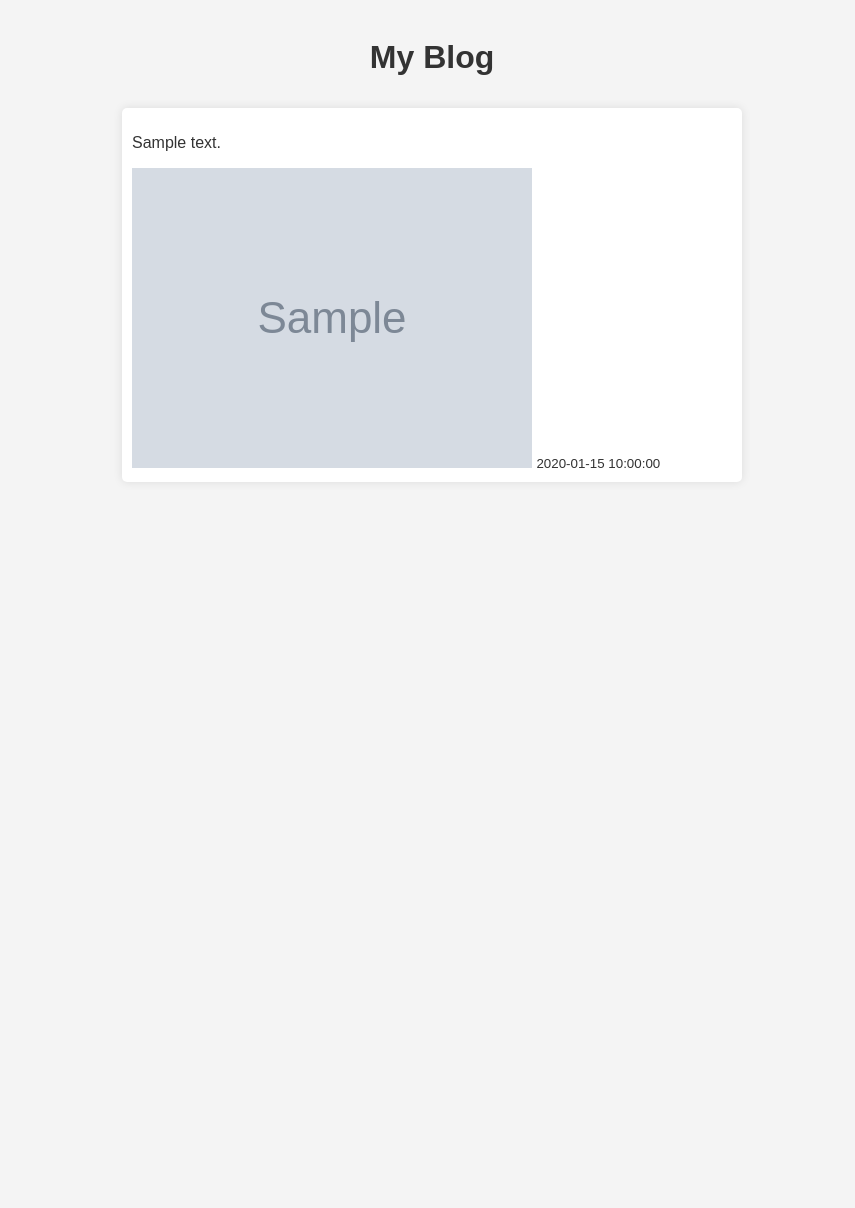
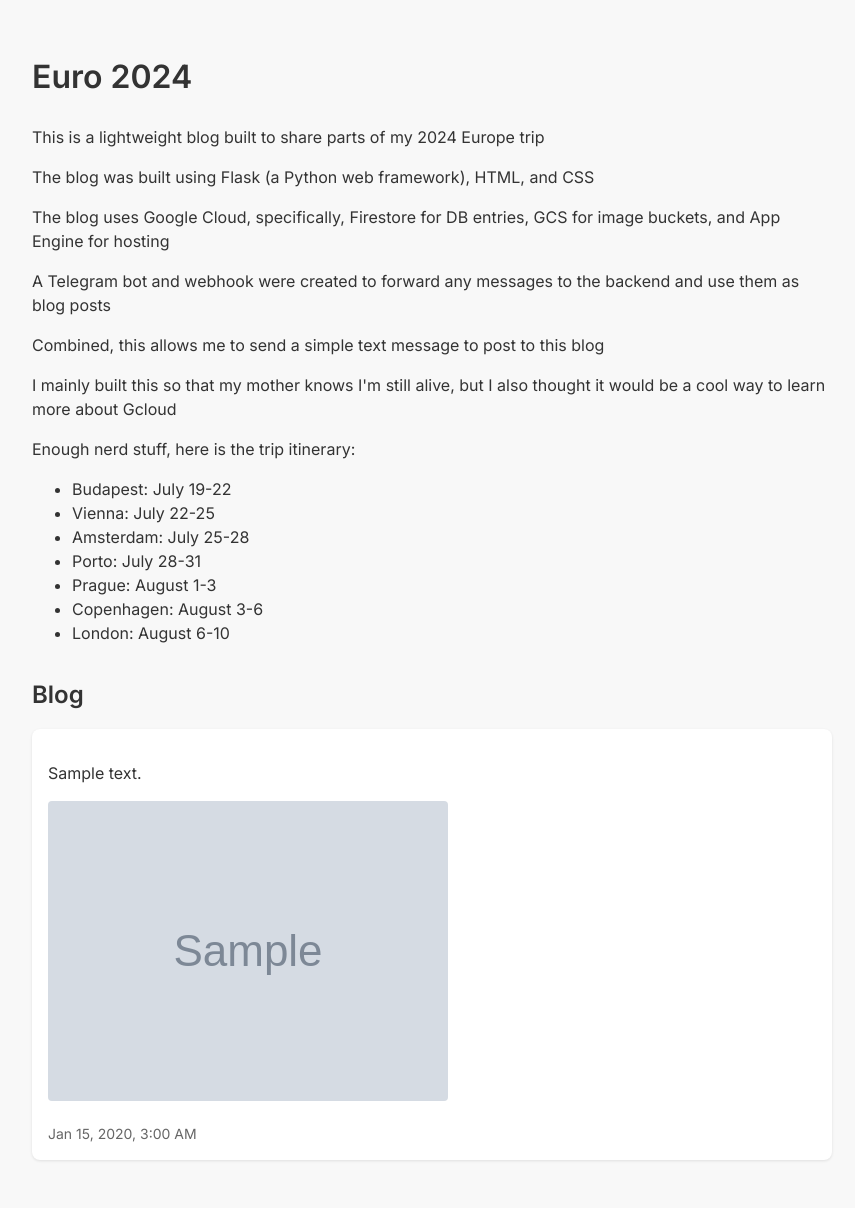
Before and after one commit to jbreisch/euro-blog-app, a Flask app: template templates/index.html in a window 1280 px wide. Shown: the whole page, without its empty margins (208-1063 px from the left). Before the commit the page ends 468 px from the top, so only its background shows below. Run offline with Flask 3, Linux system fonts and the light colour scheme; the template is opened without the code that fills it: most values are stand-ins (such as "Sample title", 1, 10 or a date in 2020); grey boxes marked "Sample" are stand-in pictures.

Commit message:
final version deployed

```diff
--- a/app.py
+++ b/app.py
@@ -1,90 +1,3 @@
-# from flask import Flask, request, render_template
-# from google.cloud import firestore
-# from google.cloud import storage
-# from telegram import Update, Bot
-# from telegram.ext import Dispatcher, CommandHandler, MessageHandler, Filters
-# import logging
-# import datetime
-# import os
-# from io import BytesIO
-# import uuid
-
-# app = Flask(__name__)
-# logging.basicConfig(level=logging.INFO)
-
-# # Initialize Firestore client
-# db = firestore.Client()
-
-# # Telegram bot token and dispatcher
-# TOKEN = os.getenv('TELEGRAM_BOT_TOKEN')
-# bot = Bot(token=TOKEN)
-# dispatcher = Dispatcher(bot, None, workers=0, use_context=True)
-
-# def upload_to_gcs(file, bucket_name):
-#     try:
-#         client = storage.Client()
-#         bucket = client.bucket(bucket_name)
-#         blob = bucket.blob(file.filename)
-#         blob.upload_from_file(file, content_type='image/jpeg')
-#         blob.make_public()
-#         logging.info(f"Uploaded file to GCS: {blob.public_url}")
-#         return blob.public_url
-#     except Exception as e:
-#         logging.error(f"Error uploading to GCS: {e}")
-#         return None
-
-# def add_post(content, image_url=None):
-#     try:
-#         doc_ref = db.collection('posts').document()
-#         doc_ref.set({
-#             'content': content,
-#             'image_url': image_url,
-#             'timestamp': datetime.datetime.now()
-#         })
-#         logging.info(f"Added post to Firestore: {content}, {image_url}")
-#     except Exception as e:
-#         logging.error(f"Error adding post to Firestore: {e}")
-
-# def start(update, context):
-#     update.message.reply_text('Hi! Send me a message and I\'ll add it to the blog!')
-
-# def handle_message(update, context):
-#     content = update.message.text
-#     image_url = None
-
-#     if update.message.photo:
-#         file = context.bot.get_file(update.message.photo[-1].file_id)
-#         image_data = file.download_as_bytearray()
-#         image_file = BytesIO(image_data)
-#         image_file.filename = f"{uuid.uuid4()}.jpg"
-#         image_url = upload_to_gcs(image_file, 'europe_image_bucket')
-#         logging.info(f"Uploaded image to {image_url}")
-
-#     add_post(content, image_url)
-#     logging.info("Post added to Firestore")
-#     update.message.reply_text("Your post has been added to the blog!")
-
-# dispatcher.add_handler(CommandHandler("start", start))
-# dispatcher.add_handler(MessageHandler(Filters.text | Filters.photo, handle_message))
-
-# @app.route('/webhook', methods=['POST'])
-# def webhook():
-#     update = Update.de_json(request.get_json(force=True), bot)
-#     dispatcher.process_update(update)
-#     return 'ok'
-
-# @app.route('/')
-# def index():
-#     posts_ref = db.collection('posts').order_by('timestamp', direction=firestore.Query.DESCENDING)
-#     posts = posts_ref.stream()
-#     post_list = []
-#     for post in posts:
-#         post_dict = post.to_dict()
-#         post_list.append(post_dict)
-#     return render_template('index.html', posts=post_list)
-
-# if __name__ == '__main__':
-#     app.run(debug=True)
 from flask import Flask, request, render_template
 from google.cloud import firestore
 from google.cloud import storage
@@ -95,6 +8,7 @@ import datetime
 import os
 from io import BytesIO
 import uuid
+# import pytz
 
 app = Flask(__name__)
 logging.basicConfig(level=logging.INFO)
@@ -122,10 +36,11 @@ def upload_to_gcs(file, bucket_name):
 def add_post(content, image_url=None):
     try:
         doc_ref = db.collection('posts').document()
+        timestamp = datetime.datetime.utcnow().isoformat() + 'Z'  # Store in UTC
         doc_ref.set({
             'content': content,
             'image_url': image_url,
-            'timestamp': datetime.datetime.now()
+            'timestamp': timestamp
         })
         logging.info(f"Added post to Firestore: {content}, {image_url}")
     except Exception as e:
@@ -150,7 +65,6 @@ def handle_message(update, context):
     logging.info("Post added to Firestore")
     update.message.reply_text("Your post has been added to the blog!")
 
-
 dispatcher.add_handler(CommandHandler("start", start))
 dispatcher.add_handler(MessageHandler(Filters.text | Filters.photo, handle_message))
 
@@ -167,6 +81,7 @@ def index():
     post_list = []
     for post in posts:
         post_dict = post.to_dict()
+        post_dict['timestamp'] = post_dict['timestamp']  # Ensure timestamp is passed as string
         post_list.append(post_dict)
     return render_template('index.html', posts=post_list)
 
--- a/static/style.css
+++ b/static/style.css
@@ -1,26 +1,156 @@
-body {
+/* body {
     font-family: Arial, sans-serif;
     background-color: #f4f4f4;
     color: #333;
+    margin: 0;
+    padding: 0;
+    line-height: 1.6;
+}
+
+header {
+    background-color: #333;
+    color: #fff;
     text-align: center;
-    padding: 10px;
+    padding: 1rem;
 }
+
+h1 {
+    margin: 0;
+}
+
+.container {
+    max-width: 800px;
+    margin: 0 auto;
+    padding: 20px;
+}
+
 .timeline {
-    display: flex;
-    flex-direction: column;
-    align-items: center;
+    position: relative;
+    padding-left: 30px;
 }
+
+.timeline::before {
+    content: '';
+    position: absolute;
+    left: 0;
+    top: 0;
+    bottom: 0;
+    width: 2px;
+    background: #333;
+}
+
 .post {
+    position: relative;
+    margin-bottom: 30px;
+}
+
+.post::before {
+    content: '';
+    position: absolute;
+    left: -34px;
+    top: 0;
+    width: 10px;
+    height: 10px;
+    border-radius: 50%;
+    background: #333;
+}
+
+.post-content {
     background: white;
-    padding: 10px;
-    margin: 10px;
+    padding: 15px;
     border-radius: 5px;
-    box-shadow: 0 0 10px rgba(0, 0, 0, 0.1);
-    width: 80%;
-    max-width: 600px;
-    text-align: left;
+    box-shadow: 0 2px 5px rgba(0, 0, 0, 0.1);
 }
+
+.post-content p {
+    margin: 0 0 15px;
+}
+
+.post-content img {
+    max-width: 100%;
+    height: auto;
+    margin-bottom: 15px;
+    border-radius: 5px;
+}
+
+.post-date {
+    font-size: 0.8em;
+    color: #777;
+}
+
+@media (max-width: 600px) {
+    .container {
+        padding: 10px;
+    }
+
+    .timeline {
+        padding-left: 20px;
+    }
+
+    .post::before {
+        left: -24px;
+    }
+} */
+body {
+    font-family: 'Inter', sans-serif;
+    color: #333;
+    line-height: 1.5;
+    margin: 0;
+    padding: 0;
+    background-color: #f8f8f8;
+}
+
+.container {
+    max-width: 800px;
+    margin: 0 auto;
+    padding: 2rem;
+}
+
+h1 {
+    font-size: 2rem;
+    font-weight: 600;
+    margin-bottom: 1.5rem;
+}
+
+h2 {
+    font-size: 1.5rem;
+    font-weight: 600;
+    margin-bottom: 1rem;
+}
+
+.info p, .info ul {
+    margin-bottom: 1rem;
+}
+
+.timeline {
+    margin-top: 2rem;
+}
+
+.post {
+    background-color: white;
+    border-radius: 0.5rem;
+    padding: 1rem;
+    margin-bottom: 1rem;
+    box-shadow: 0 1px 3px rgba(0, 0, 0, 0.1);
+}
+
+.post p {
+    margin-bottom: 1rem;
+}
+
 .post img {
     max-width: 100%;
-    height: auto;
+    border-radius: 0.25rem;
+    margin-bottom: 1rem;
 }
+
+.post-date {
+    font-size: 0.875rem;
+    color: #666;
+}
+
+@media (max-width: 600px) {
+    .container {
+        padding: 1rem;
+    }
+}
--- a/templates/index.html
+++ b/templates/index.html
@@ -3,21 +3,56 @@
 <head>
     <meta charset="UTF-8">
     <meta name="viewport" content="width=device-width, initial-scale=1.0">
-    <title>My Blog</title>
+    <title>Euro 2024</title>
     <link rel="stylesheet" href="{{ url_for('static', filename='style.css') }}">
+    <link rel="preconnect" href="https://fonts.googleapis.com">
+    <link rel="preconnect" href="https://fonts.gstatic.com" crossorigin>
+    <link href="https://fonts.googleapis.com/css2?family=Inter:wght@100..900&display=swap" rel="stylesheet">
 </head>
 <body>
-    <h1>My Blog</h1>
+    <div class="container">
+        <h1>Euro 2024</h1>
+        <div class="info">
+            <p>This is a lightweight blog built to share parts of my 2024 Europe trip</p>
+            <p>The blog was built using Flask (a Python web framework), HTML, and CSS</p>
+            <p>The blog uses Google Cloud, specifically, Firestore for DB entries, GCS for image buckets, and App Engine for hosting</p>
+            <p>A Telegram bot and webhook were created to forward any messages to the backend and use them as blog posts</p>
+            <p>Combined, this allows me to send a simple text message to post to this blog</p>
+            <p>I mainly built this so that my mother knows I'm still alive, but I also thought it would be a cool way to learn more about Gcloud</p>
+            <p>Enough nerd stuff, here is the trip itinerary:</p>
+            <ul>
+                <li>Budapest: July 19-22</li>
+                <li>Vienna: July 22-25</li>
+                <li>Amsterdam: July 25-28</li>
+                <li>Porto: July 28-31</li>
+                <li>Prague: August 1-3</li>
+                <li>Copenhagen: August 3-6</li>
+                <li>London: August 6-10</li>
+            </ul>
+        </div>
         <div class="timeline">
+            <h2>Blog</h2>
             {% for post in posts %}
                 <div class="post">
                     <p>{{ post.content }}</p>
                     {% if post.image_url %}
-                    <img src="{{ post.image_url }}" alt="Image">
+                        <img src="{{ post.image_url }}" alt="Post image">
                     {% endif %}
-                <small>{{ post.timestamp.strftime('%Y-%m-%d %H:%M:%S') }}</small>
+                    <div class="post-date" data-timestamp="{{ post.timestamp }}">{{ post.timestamp }}</div>
                 </div>
             {% endfor %}
         </div>
+    </div>
+    <script>
+        document.addEventListener("DOMContentLoaded", function() {
+            const timeZone = "America/Phoenix";  // Change to desired time zone
+            document.querySelectorAll('.post-date').forEach(function(element) {
+                const timestamp = element.getAttribute('data-timestamp');
+                const date = new Date(timestamp);
+                const options = { year: 'numeric', month: 'short', day: 'numeric', hour: 'numeric', minute: 'numeric', timeZone: timeZone };
+                element.textContent = date.toLocaleString('en-US', options);
+            });
+        });
+    </script>
 </body>
 </html>
```
Also changed, not shown: requirements.txt (line endings or trailing spaces). Lines whose indentation alone changed are shown as unchanged.
